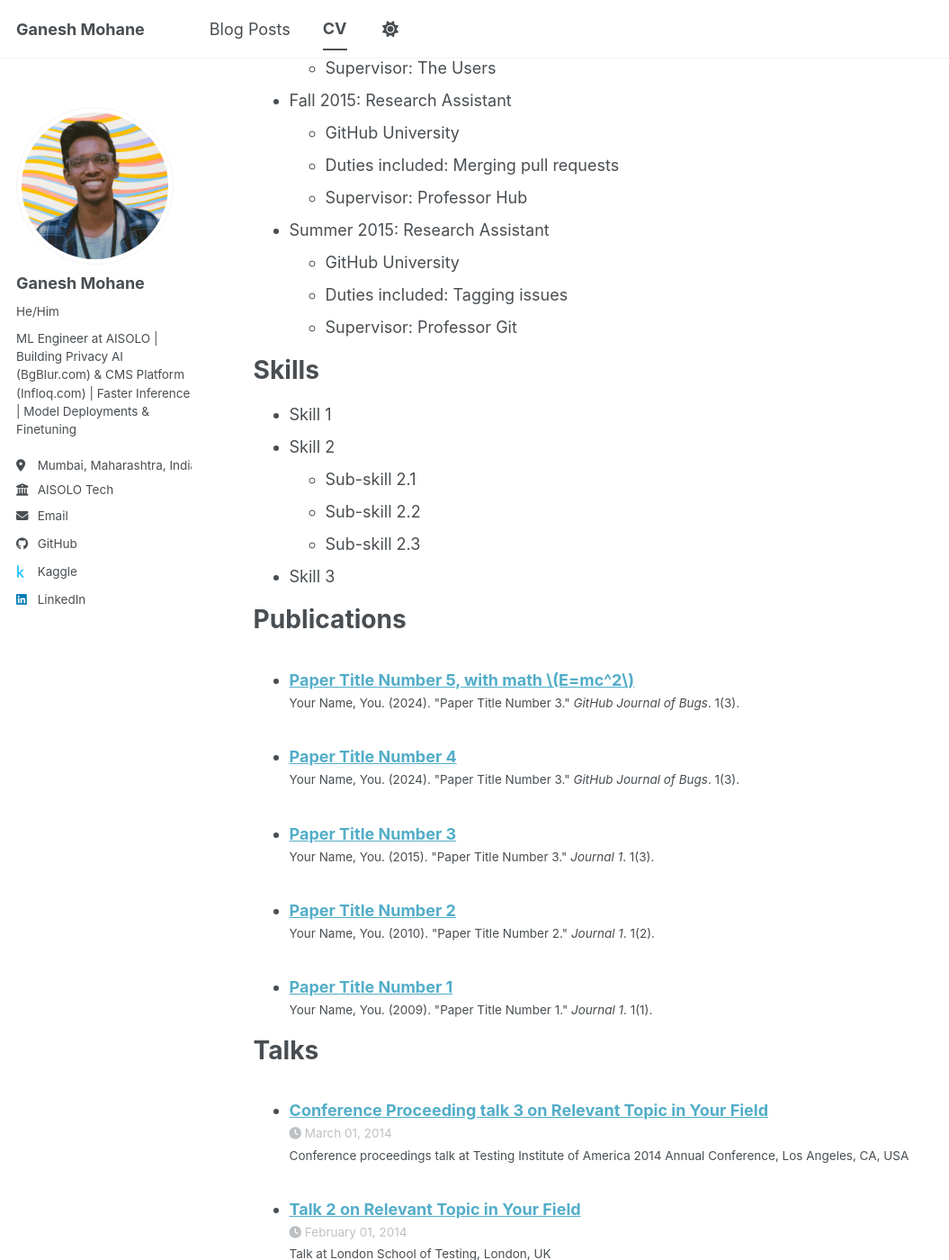
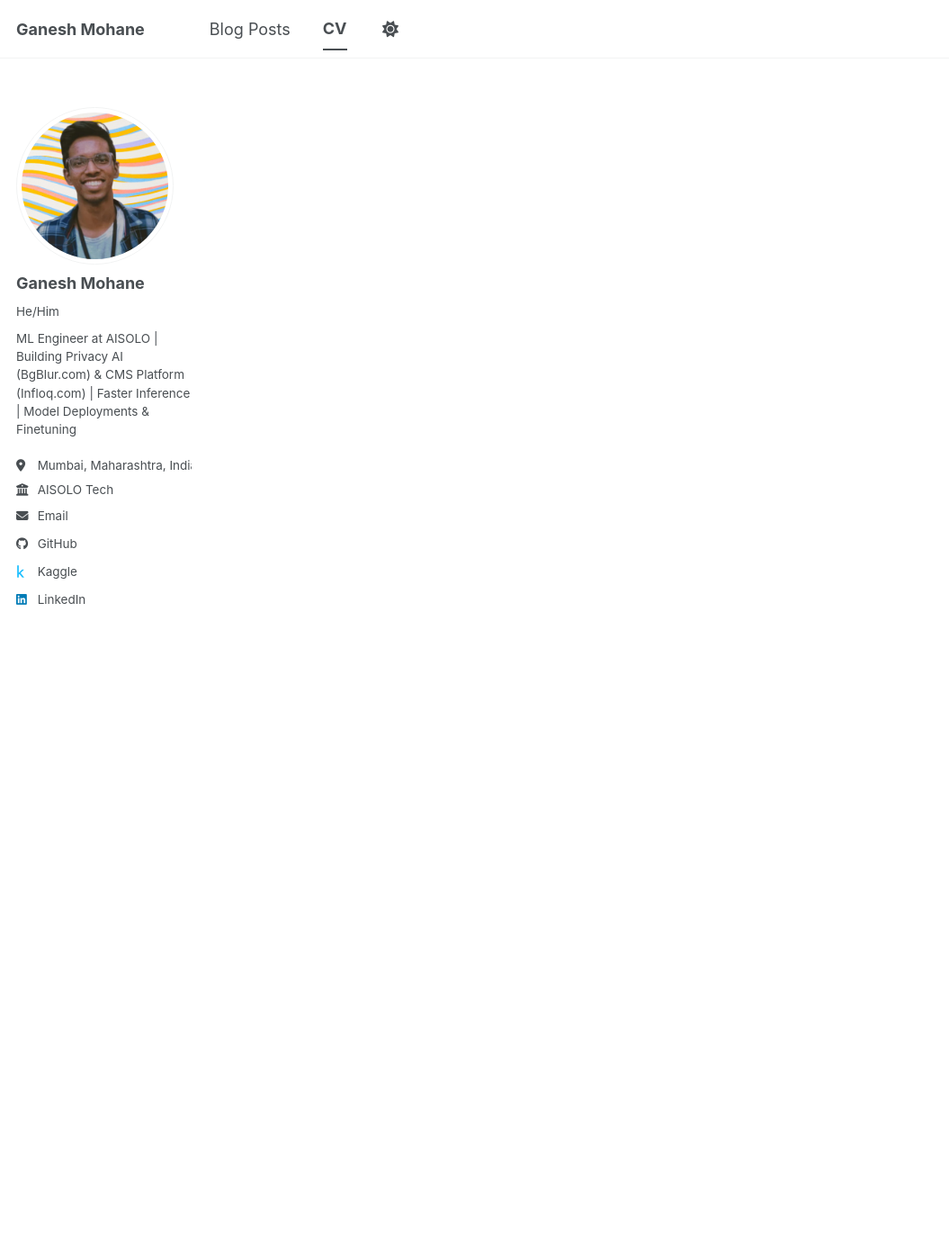
Before and after one commit to ganeshmohane/ganeshmohane.github.io, a Jekyll site: the page built from _pages/cv.md, in a window 1280 px wide and 1400 px high, scrolled down 1388 px. Shown: the whole window at 90% size, without its empty margins (0-1055 px from the left). Built offline with Jekyll 4.4.1, drawn with Linux system fonts in a browser that asks for light colours; a script bundle is joined from its source files by our own code; library files that are not in the unit come from our copies; some of the changed text lies outside the part shown.

```diff
--- a/_pages/cv.md
+++ b/_pages/cv.md
@@ -19,59 +19,3 @@ redirect_from:
 </div>
 
 **[📥 Download Resume PDF]({{ base_path }}/files/resume.pdf)**
-
----
-
-Education
-======
-* Ph.D in Version Control Theory, GitHub University, 2018 (expected)
-* M.S. in Jekyll, GitHub University, 2014
-* B.S. in GitHub, GitHub University, 2012
-
-Work experience
-======
-* Spring 2024: Academic Pages Collaborator
-  * GitHub University
-  * Duties includes: Updates and improvements to template
-  * Supervisor: The Users
-
-* Fall 2015: Research Assistant
-  * GitHub University
-  * Duties included: Merging pull requests
-  * Supervisor: Professor Hub
-
-* Summer 2015: Research Assistant
-  * GitHub University
-  * Duties included: Tagging issues
-  * Supervisor: Professor Git
-
-Skills
-======
-* Skill 1
-* Skill 2
-  * Sub-skill 2.1
-  * Sub-skill 2.2
-  * Sub-skill 2.3
-* Skill 3
-
-Publications
-======
-  <ul>{% for post in site.publications reversed %}
-    {% include archive-single-cv.html %}
-  {% endfor %}</ul>
-
-Talks
-======
-  <ul>{% for post in site.talks reversed %}
-    {% include archive-single-talk-cv.html  %}
-  {% endfor %}</ul>
-
-Teaching
-======
-  <ul>{% for post in site.teaching reversed %}
-    {% include archive-single-cv.html %}
-  {% endfor %}</ul>
-
-Service and leadership
-======
-* Currently signed in to 43 different slack teams
```
Also changed, not shown: _pages/about.md (+5 -35 lines).
